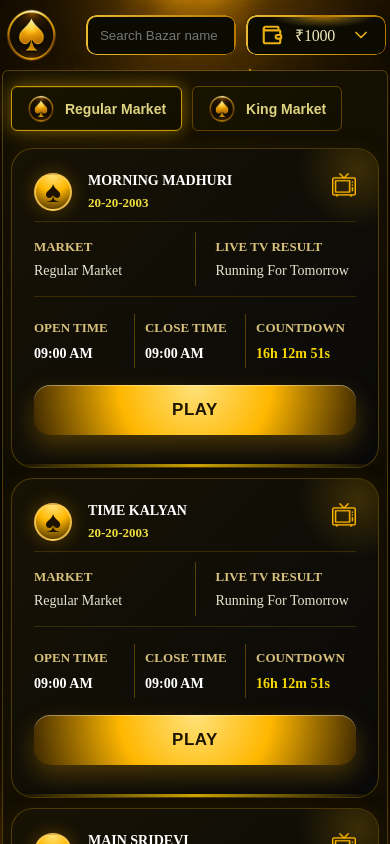
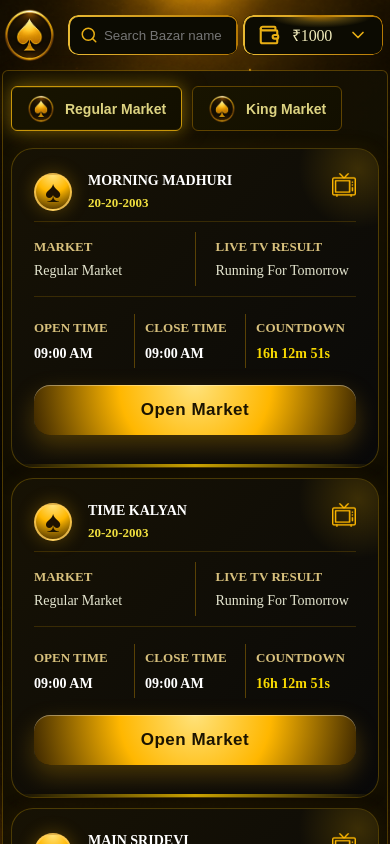
Before and after one commit to shubhchoudhary117/lucky-lottery, a React (Vite) app: page /regular in a window 390 px wide. Built offline with nearby package versions, Linux system fonts and the light colour scheme.

Commit message:
add code

```diff
--- a/src/features/bazars/pages/regular-bazars/RegularBazars.tsx
+++ b/src/features/bazars/pages/regular-bazars/RegularBazars.tsx
@@ -36,29 +36,21 @@ const RegularBazars = () => {
                     {bazarsData.map((bazar) => (
                         <div
                             className="regular-bazar-card"
-                            key={bazar.id}
-                        >
+                            key={bazar.id}>
 
                             <div className="regular-bazar-card__header">
-
                                 <div className="regular-bazar-card__left">
-
                                     <div className="regular-bazar-card__logo">
                                         ♠
                                     </div>
-
                                     <div className="regular-bazar-card__info">
-
                                         <h3 className="regular-bazar-card__title">
                                             {bazar.title}
                                         </h3>
-
                                         <span className="regular-bazar-card__result">
                                             {bazar.result}
                                         </span>
-
                                     </div>
-
                                 </div>
 
                                 <div className="regular-bazar-card__right">
@@ -68,87 +60,61 @@ const RegularBazars = () => {
                                         className="regular-bazar-card__live-tv"
                                     />
                                 </div>
-
                             </div>
 
                             <div className="regular-bazar-card__meta">
-
                                 <div className="regular-bazar-card__meta-item">
-
                                     <span className="regular-bazar-card__meta-label">
                                         MARKET
                                     </span>
-
                                     <span className="regular-bazar-card__meta-value">
                                         {bazar.market}
                                     </span>
-
                                 </div>
-
                                 <div className="regular-bazar-card__divider"></div>
-
                                 <div className="regular-bazar-card__meta-item">
-
                                     <span className="regular-bazar-card__meta-label">
                                         LIVE TV RESULT
                                     </span>
-
                                     <span className="regular-bazar-card__meta-value">
                                         {bazar.liveResult}
                                     </span>
-
                                 </div>
-
                             </div>
 
                             <div className="regular-bazar-card__timings">
-
                                 <div className="regular-bazar-card__time-item">
-
                                     <span className="regular-bazar-card__time-label">
                                         OPEN TIME
                                     </span>
-
                                     <span className="regular-bazar-card__time-value">
                                         {bazar.openTime}
                                     </span>
-
                                 </div>
 
                                 <div className="regular-bazar-card__time-divider"></div>
-
                                 <div className="regular-bazar-card__time-item">
-
                                     <span className="regular-bazar-card__time-label">
                                         CLOSE TIME
                                     </span>
-
                                     <span className="regular-bazar-card__time-value">
                                         {bazar.closeTime}
                                     </span>
-
                                 </div>
 
                                 <div className="regular-bazar-card__time-divider"></div>
-
                                 <div className="regular-bazar-card__time-item">
-
                                     <span className="regular-bazar-card__time-label">
                                         COUNTDOWN
                                     </span>
-
                                     <span className="regular-bazar-card__countdown">
                                         {bazar.countdown}
                                     </span>
-
                                 </div>
-
                             </div>
-
                             <button className="regular-bazar-card__play-btn">
-                                PLAY
+                                Open Market
                             </button>
-
                         </div>
                     ))}
 
--- a/src/shared/layouts/header/Header.scss
+++ b/src/shared/layouts/header/Header.scss
@@ -77,9 +77,14 @@
     }
 
     &__navsearch-icon {
-        font-size: 23px;
-        height: 23px;
+        width: 22px;
+        height: 22px;
+        min-width: 22px;
         color: #e9af14;
+        display: flex;
+        align-items: center;
+        justify-content: center;
+        flex-shrink: 0;
     }
 
 
@@ -163,7 +168,7 @@
         height: 70px;
 
         &__nav {
-            width: 98%;
+            width: 99%;
         }
 
         &__nav-left {
@@ -186,14 +191,14 @@
         &__nav-right {
             display: flex;
             align-items: center;
-            gap: 10px;
+            gap: 5px;
+            margin-right: 5px;
         }
 
         &__nav-searchgroup {
-            width: 150px;
+            width: 170px;
             height: 40px;
             padding: 0px 10px;
-
         }
 
         &__navsearch-input {
```
